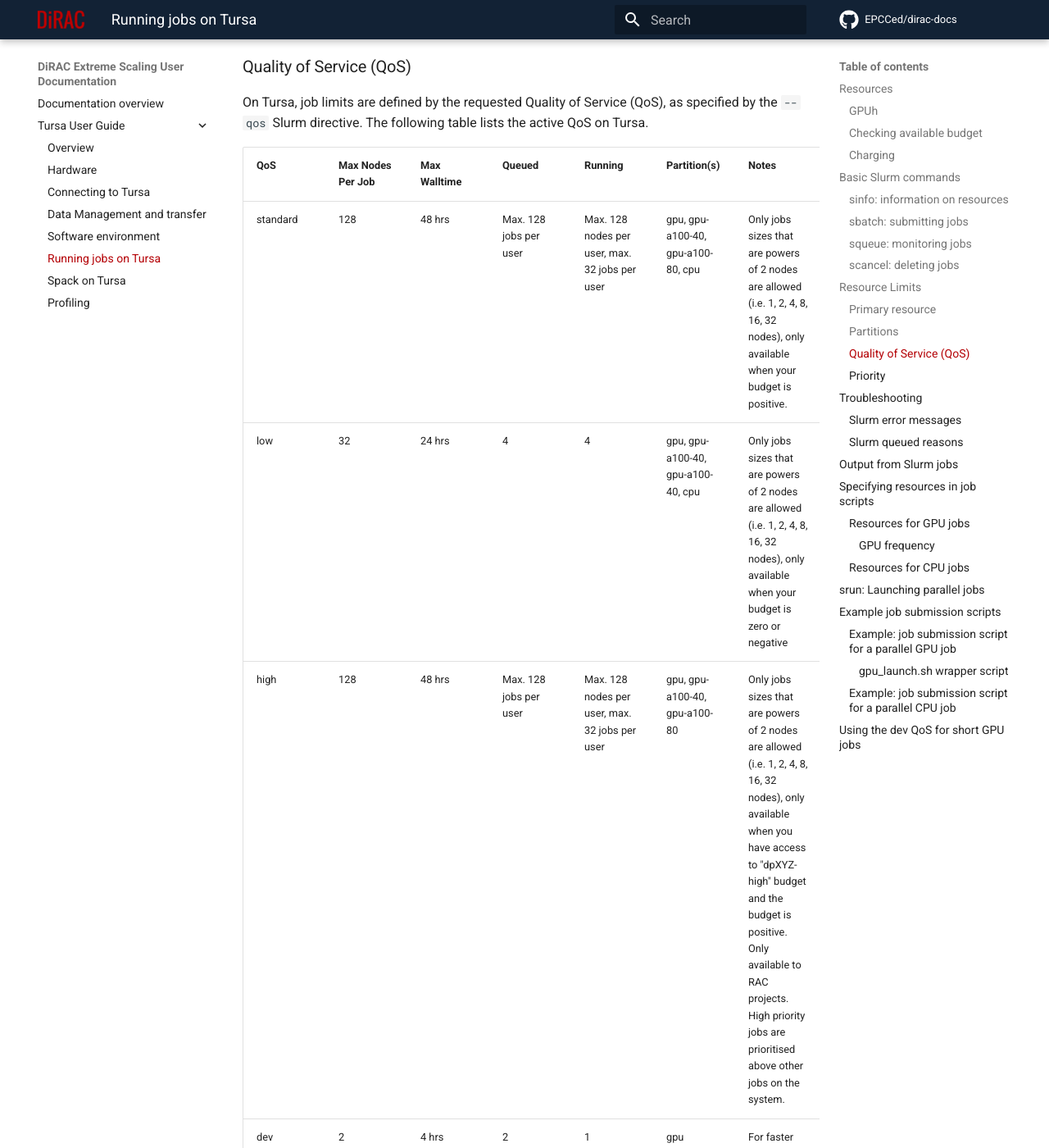
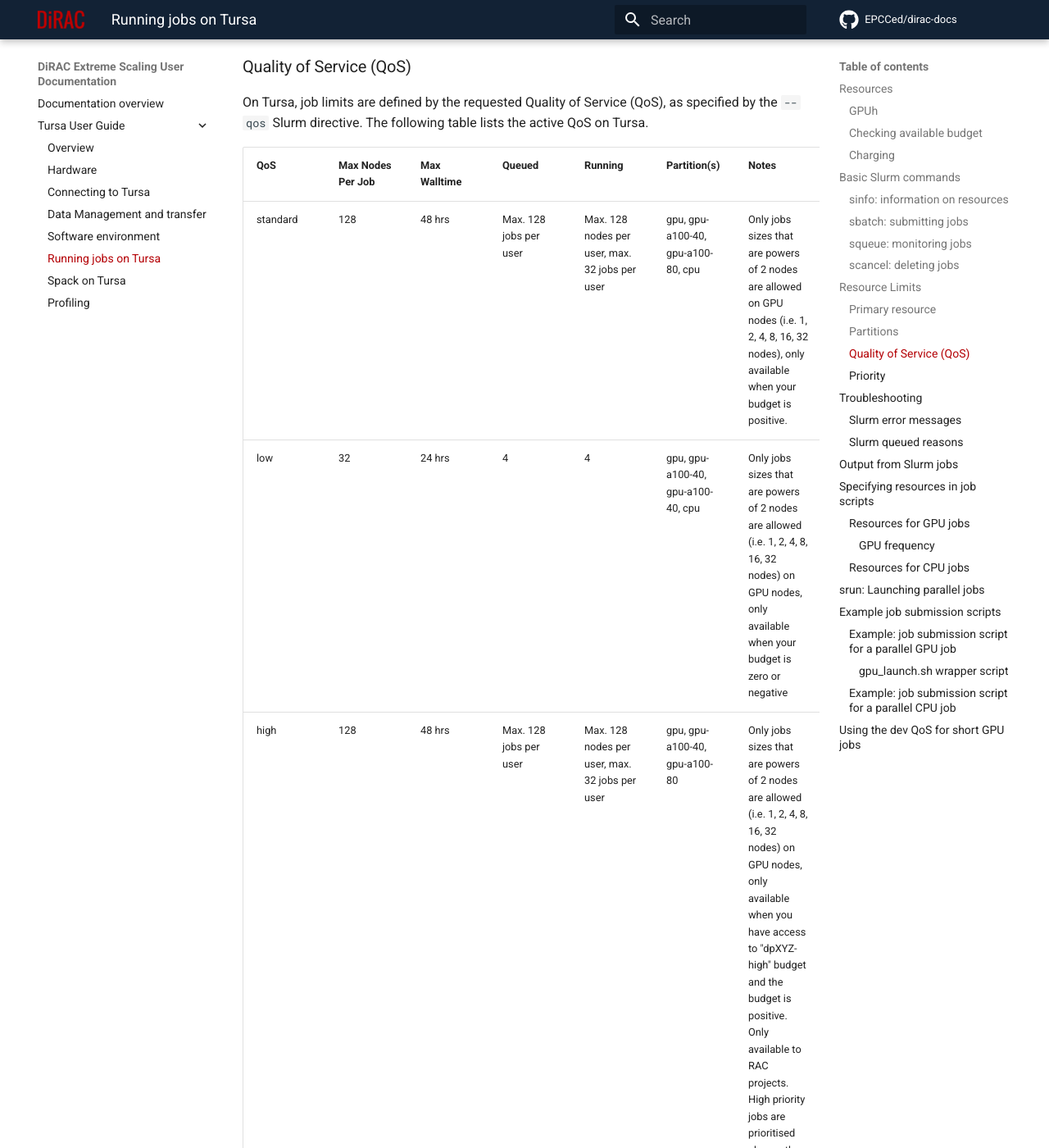
Before and after one commit to EPCCed/dirac-docs, an MkDocs documentation site: the page built from docs/tursa-user-guide/scheduler.md, in a window 1280 px wide and 1400 px high, scrolled down 4624 px. Shown: the whole window at 82% size. Built offline with MkDocs 1.6.1 and Material for MkDocs 9.7.7, drawn with Linux system fonts in a browser that asks for light colours; comment, search, counter and statistics services are not loaded; some of the changed text lies outside the part shown.

Commit message:
Update scheduler.md

```diff
--- a/docs/tursa-user-guide/scheduler.md
+++ b/docs/tursa-user-guide/scheduler.md
@@ -192,9 +192,9 @@
 
 | QoS        | Max Nodes Per Job | Max Walltime | Queued | Running | Partition(s) | Notes |
 | ---------- | ----------------- | ------------ | ----------- | ------------ | ------------ | ------|
-| standard   | 128                | 48 hrs       | Max. 128 jobs per user | Max. 128 nodes per user, max. 32 jobs per user | gpu, gpu-a100-40, gpu-a100-80, cpu     | Only jobs sizes that are powers of 2 nodes are allowed (i.e. 1, 2, 4, 8, 16, 32 nodes), only available when your budget is positive. |
-| low        | 32                | 24 hrs       | 4           | 4            | gpu, gpu-a100-40, gpu-a100-40, cpu     | Only jobs sizes that are powers of 2 nodes are allowed (i.e. 1, 2, 4, 8, 16, 32 nodes), only available when your budget is zero or negative |
-| high   | 128                | 48 hrs       | Max. 128 jobs per user | Max. 128 nodes per user, max. 32 jobs per user | gpu, gpu-a100-40, gpu-a100-80     | Only jobs sizes that are powers of 2 nodes are allowed (i.e. 1, 2, 4, 8, 16, 32 nodes), only available when you have access to "dpXYZ-high" budget and the budget is positive. Only available to RAC projects. High priority jobs are prioritised above other jobs on the system. |
+| standard   | 128                | 48 hrs       | Max. 128 jobs per user | Max. 128 nodes per user, max. 32 jobs per user | gpu, gpu-a100-40, gpu-a100-80, cpu     | Only jobs sizes that are powers of 2 nodes are allowed on GPU nodes (i.e. 1, 2, 4, 8, 16, 32 nodes), only available when your budget is positive. |
+| low        | 32                | 24 hrs       | 4           | 4            | gpu, gpu-a100-40, gpu-a100-40, cpu     | Only jobs sizes that are powers of 2 nodes are allowed (i.e. 1, 2, 4, 8, 16, 32 nodes) on GPU nodes, only available when your budget is zero or negative |
+| high   | 128                | 48 hrs       | Max. 128 jobs per user | Max. 128 nodes per user, max. 32 jobs per user | gpu, gpu-a100-40, gpu-a100-80     | Only jobs sizes that are powers of 2 nodes are allowed (i.e. 1, 2, 4, 8, 16, 32 nodes) on GPU nodes, only available when you have access to "dpXYZ-high" budget and the budget is positive. Only available to RAC projects. High priority jobs are prioritised above other jobs on the system. |
 | dev        | 2                | 4 hrs       | 2           | 1            | gpu     | For faster turnaround for development jobs and interactive sessions, only available when your budget is positive. The dev QoS includes 2x A100-40 GPU nodes and 3x A100-80 GPU nodes.  |
 
 You can find out the QoS that you can use by running the following
```
